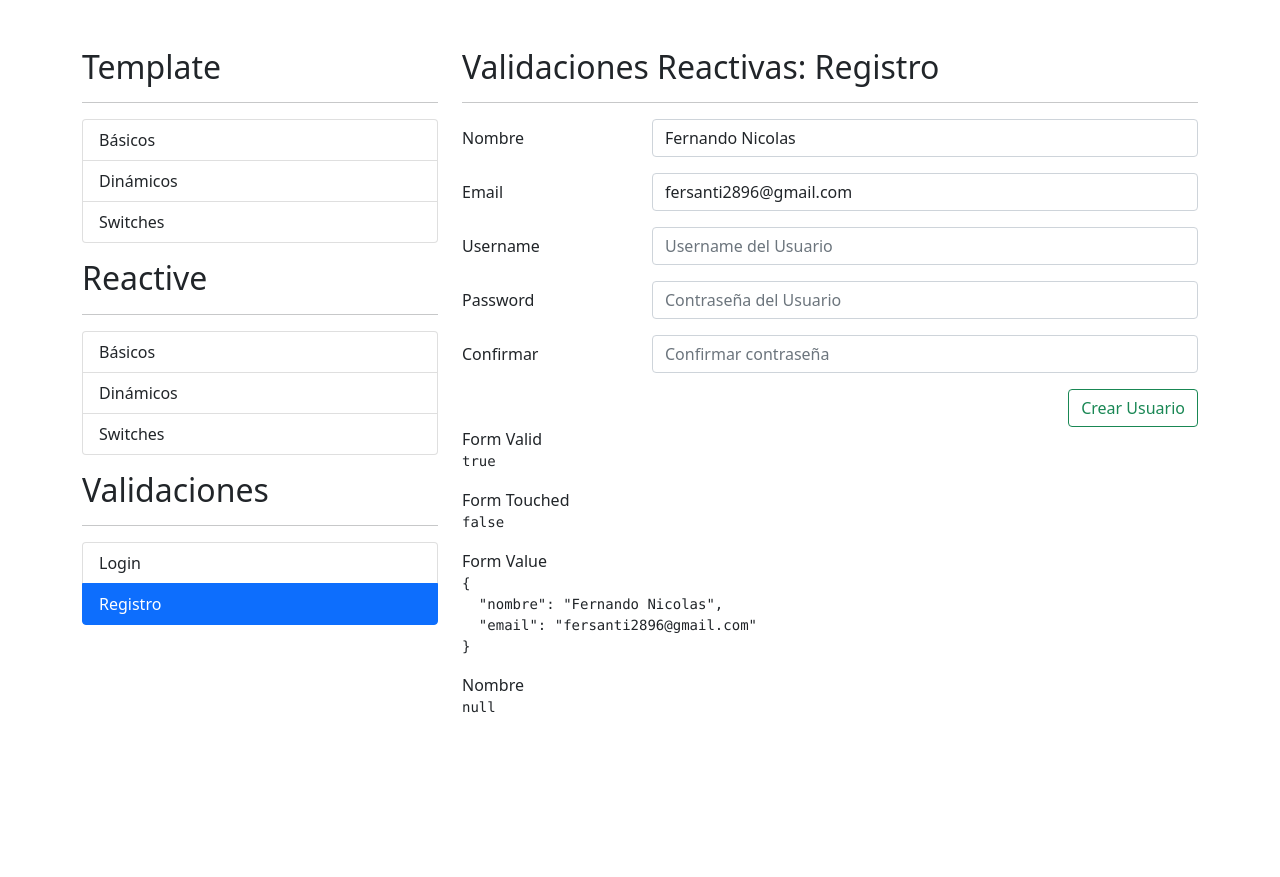
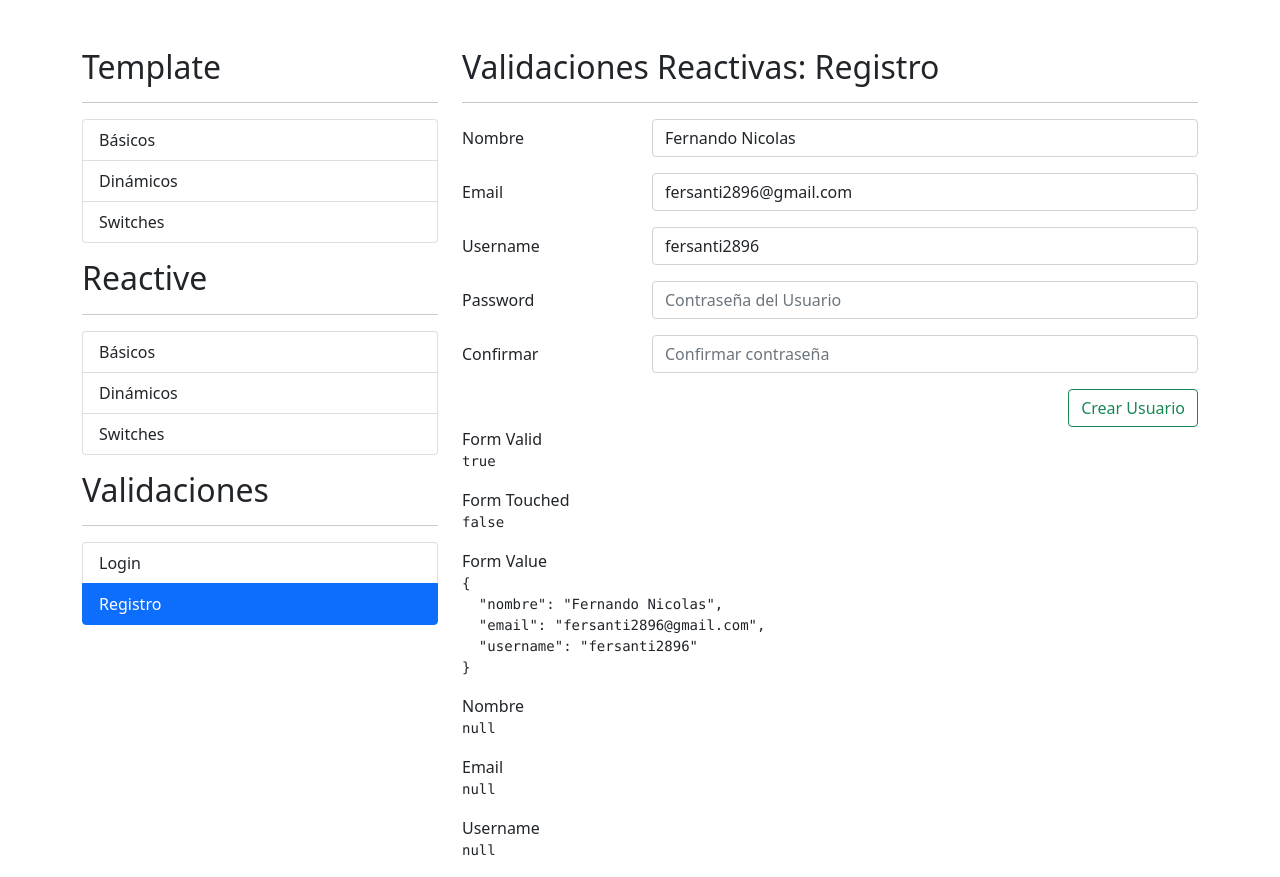
Before and after one commit to fersanti2896/18-curso-angular-formularios-val-man, an Angular app: page /template/basicos in a window 1280 px wide. Both pictures are taken after a click on the item "Registro". Before the commit the page ends 800 px from the top, so only its background shows below. Built offline with nearby package versions, Linux system fonts and the light colour scheme.

Commit message:
Validaciones personalizadas en registro.component

```diff
--- a/src/app/auth/pages/registro/registro.component.html
+++ b/src/app/auth/pages/registro/registro.component.html
@@ -33,8 +33,8 @@
 
                     <span class="form-text text-danger"
                           *ngIf="campoValido('email')">
-                          El correo es obligatorio
-                      </span>
+                        El correo es obligatorio
+                    </span>
                 </div>
             </div>
 
@@ -44,7 +44,13 @@
                 <div class="col-sm-9">
                     <input  type="text"
                             class="form-control"
-                            placeholder="Username del Usuario">
+                            placeholder="Username del Usuario"
+                            formControlName="username">
+
+                    <span class="form-text text-danger"
+                          *ngIf="campoValido('username')">
+                        El username no puede ser fersa
+                      </span>
                 </div>
             </div>
 
@@ -93,5 +99,11 @@
 
         <span>Nombre</span>
         <pre>{{ miFormulario.controls.nombre.errors| json }}</pre>
+
+        <span>Email</span>
+        <pre>{{ miFormulario.controls.email.errors| json }}</pre>
+
+        <span>Username</span>
+        <pre>{{ miFormulario.controls.username.errors| json }}</pre>
     </div>
 </div>
--- a/src/app/auth/pages/registro/registro.component.ts
+++ b/src/app/auth/pages/registro/registro.component.ts
@@ -1,5 +1,5 @@
 import { Component, OnInit } from '@angular/core';
-import { FormBuilder, FormGroup, Validators } from '@angular/forms';
+import { FormBuilder, FormControl, FormGroup, Validators } from '@angular/forms';
 
 @Component({
   selector: 'app-registro',
@@ -10,19 +10,27 @@ import { FormBuilder, FormGroup, Validators } from '@angular/forms';
 export class RegistroComponent implements OnInit {
   /* Temporalmente */
   regexFullName: string = '([a-zA-Z]+) ([a-zA-Z]+)';
-  emailPattern: string = "^[a-z0-9._%+-]+@[a-z0-9.-]+\\.[a-z]{2,4}$";
+  emailPattern : string = "^[a-z0-9._%+-]+@[a-z0-9.-]+\\.[a-z]{2,4}$";
+
+  noPuedeSerFersa(control: FormControl) {
+    const valor: string = control.value?.trim().toLowerCase();
+
+    return (valor === 'fersa') ? { fersa: true } : null
+  }
 
   miFormulario: FormGroup = this.fb.group({
-    nombre: [ '', [ Validators.required, Validators.pattern(this.regexFullName) ]],
-    email: [ '', [ Validators.required, Validators.pattern(this.emailPattern) ]]
+    nombre  : [ '', [ Validators.required, Validators.pattern(this.regexFullName) ]],
+    email   : [ '', [ Validators.required, Validators.pattern(this.emailPattern) ]],
+    username: [ '', [ Validators.required, this.noPuedeSerFersa ] ]
   });
 
   constructor(private fb: FormBuilder) { }
 
   ngOnInit(): void {
     this.miFormulario.reset({
-      nombre: 'Fernando Nicolas',
-      email : 'fersanti2896@gmail.com'
+      nombre  : 'Fernando Nicolas',
+      email   : 'fersanti2896@gmail.com',
+      username: 'fersanti2896'
     })
   }
 
```
